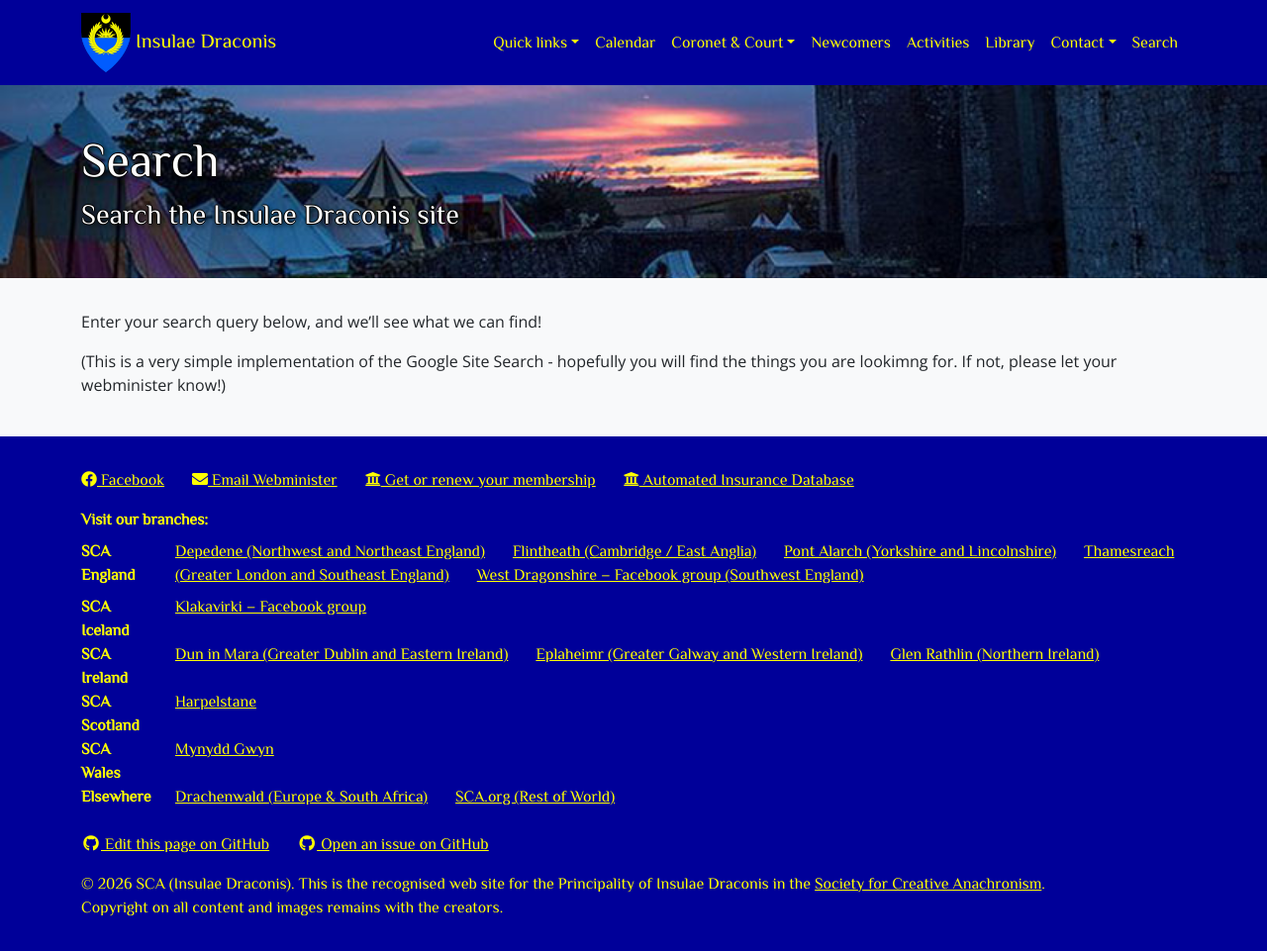
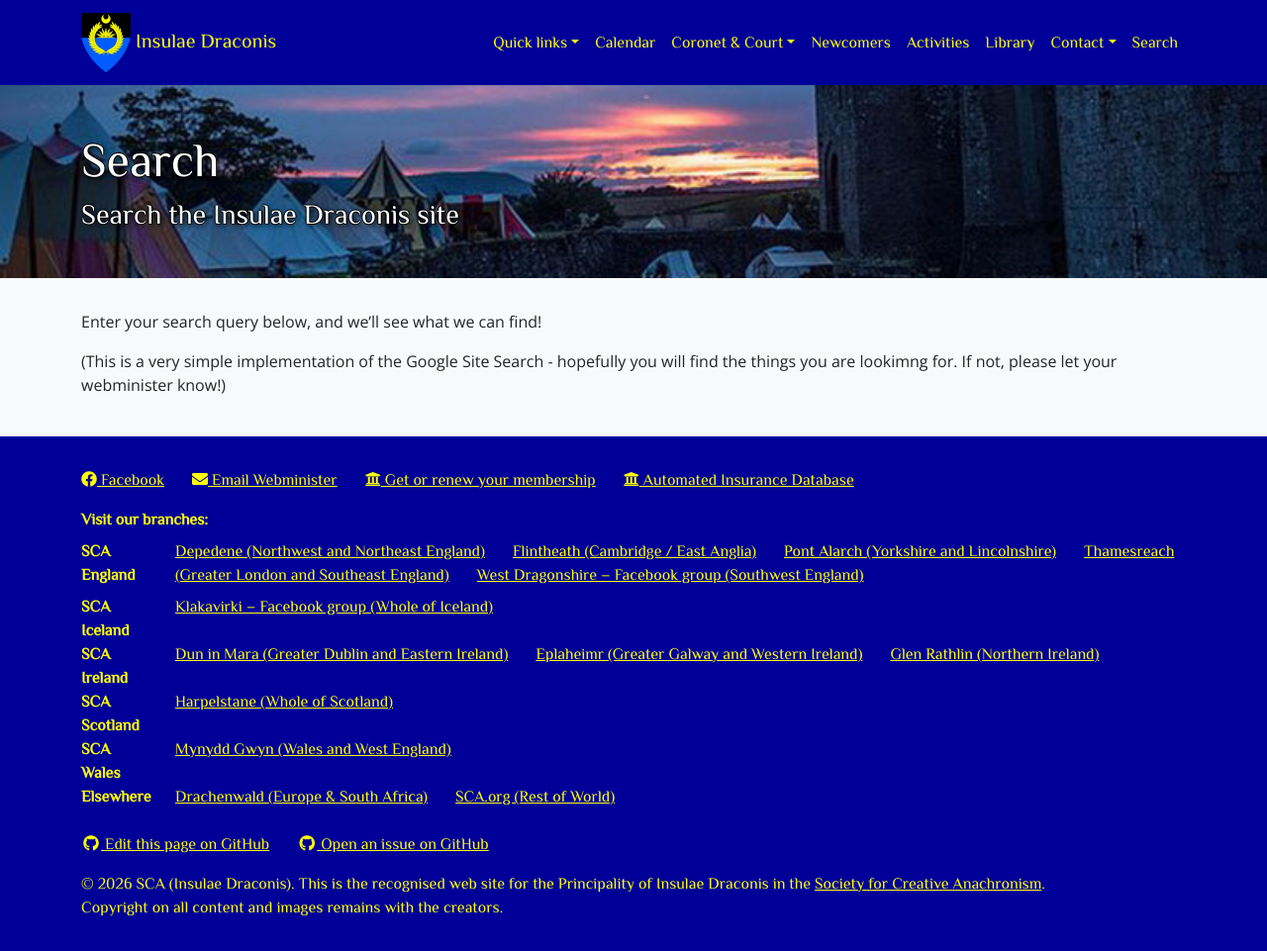
Before and after one commit to drachenwald/insulae-draconis, a Jekyll site: the page built from search.md, in a window 1280 px wide. Shown: the whole page at 99% size. Built offline with Jekyll 4.4.1, drawn with Linux system fonts in a browser that asks for light colours; comment, search, counter and statistics services are not loaded.

Commit message:
Update footer links to include regional context

```diff
--- a/_includes/footer.html
+++ b/_includes/footer.html
@@ -49,7 +49,7 @@
 									SCA Iceland
 								</dt>
 								<dd class="col-sm-10 col-lg-11">
-									<a class="text-reset pe-4" href="https://www.facebook.com/klakavirki/">Klakavirki – Facebook group</a>
+									<a class="text-reset pe-4" href="https://www.facebook.com/klakavirki/">Klakavirki – Facebook group (Whole of Iceland)</a>
 								</dd>
 
 								<dt class="col-sm-2 col-lg-1">
@@ -65,14 +65,14 @@
 									SCA Scotland
 								</dt>
 								<dd class="col-sm-10 col-lg-11">
-											<a class="text-reset pe-4" href="http://www.harpelstane.org/">Harpelstane</a>
+											<a class="text-reset pe-4" href="http://www.harpelstane.org/">Harpelstane (Whole of Scotland)</a>
 								</dd>
 
 								<dt class="col-sm-2 col-lg-1">
 									SCA Wales
 								</dt>
 								<dd class="col-sm-10 col-lg-11">
-									<a class="text-reset pe-4" href="http://www.mynydd-gwyn.org.uk/">Mynydd Gwyn</a>
+									<a class="text-reset pe-4" href="http://www.mynydd-gwyn.org.uk/">Mynydd Gwyn (Wales and West England)</a>
 								</dd>
 
 								<dt class="col-sm-2 col-lg-1">
```
